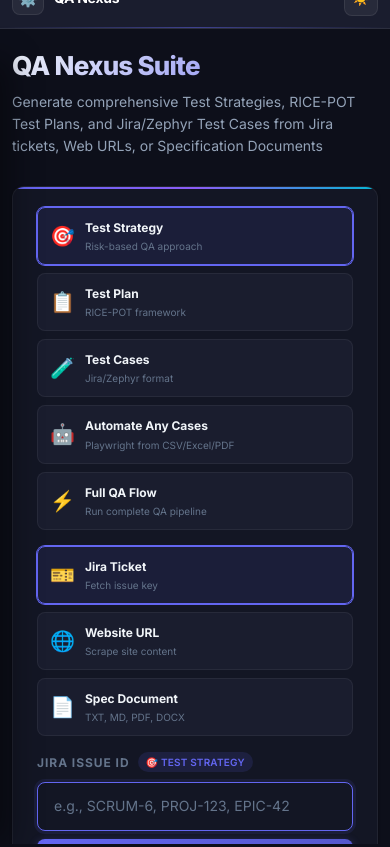
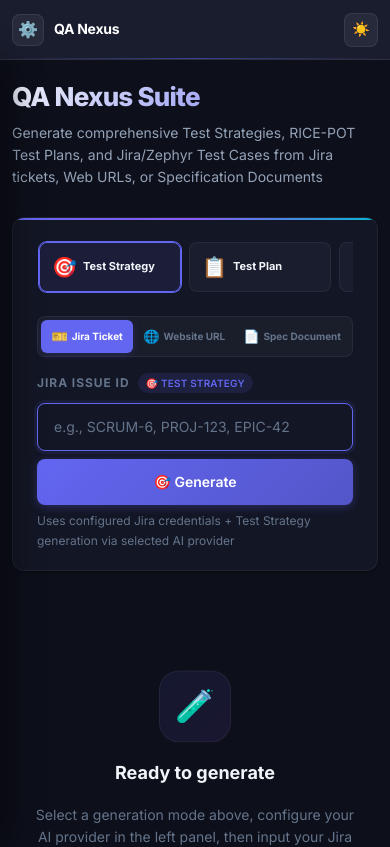
Before and after one commit to nirajmehta011/test-strategy-builder, a React (Vite) app in the folder app/: page / in a window 390 px wide. Shown: the top 847 px of the page. Built offline with nearby package versions, Linux system fonts and the light colour scheme; no server answers.

Commit message:
feat: enhance mobile layouts with segmented source tabs and swipeable mode ribbon

```diff
--- a/app/src/components/JiraIDInput.tsx
+++ b/app/src/components/JiraIDInput.tsx
@@ -316,42 +316,33 @@
           <div className="input-source-selector">
             <button
               type="button"
-              className={`mode-btn ${inputSource === 'jira' ? 'active' : ''}`}
+              className={`source-tab-btn ${inputSource === 'jira' ? 'active' : ''}`}
               style={inputSource === 'jira' ? { '--mode-color': activeInfo.color } as React.CSSProperties : {}}
               onClick={() => { setInputSource('jira'); setValidationError(null) }}
               disabled={loading}
             >
-              <span className="mode-btn-icon">🎫</span>
-              <div className="mode-btn-text">
-                <span className="mode-btn-label">Jira Ticket</span>
-                <span className="mode-btn-sub">Fetch issue key</span>
-              </div>
+              <span className="source-tab-icon">🎫</span>
+              <span className="source-tab-label">Jira Ticket</span>
             </button>
             <button
               type="button"
-              className={`mode-btn ${inputSource === 'url' ? 'active' : ''}`}
+              className={`source-tab-btn ${inputSource === 'url' ? 'active' : ''}`}
               style={inputSource === 'url' ? { '--mode-color': activeInfo.color } as React.CSSProperties : {}}
               onClick={() => { setInputSource('url'); setValidationError(null) }}
               disabled={loading}
             >
-              <span className="mode-btn-icon">🌐</span>
-              <div className="mode-btn-text">
-                <span className="mode-btn-label">Website URL</span>
-                <span className="mode-btn-sub">Scrape site content</span>
-              </div>
+              <span className="source-tab-icon">🌐</span>
+              <span className="source-tab-label">Website URL</span>
             </button>
             <button
               type="button"
-              className={`mode-btn ${inputSource === 'doc' ? 'active' : ''}`}
+              className={`source-tab-btn ${inputSource === 'doc' ? 'active' : ''}`}
               style={inputSource === 'doc' ? { '--mode-color': activeInfo.color } as React.CSSProperties : {}}
               onClick={() => { setInputSource('doc'); setValidationError(null) }}
               disabled={loading}
             >
-              <span className="mode-btn-icon">📄</span>
-              <div className="mode-btn-text">
-                <span className="mode-btn-label">Spec Document</span>
-                <span className="mode-btn-sub">TXT, MD, PDF, DOCX</span>
-              </div>
+              <span className="source-tab-icon">📄</span>
+              <span className="source-tab-label">Spec Document</span>
             </button>
           </div>
 
--- a/app/src/styles/globals.css
+++ b/app/src/styles/globals.css
@@ -1607,12 +1607,49 @@
   100% { transform: scale(1); }
 }
 
-/* ─── Input Source Selector ─────────────────────────────────────────────── */
+/* ─── Input Source Selector (Segmented Control) ─────────────────────────── */
 .input-source-selector {
-  display: grid;
-  grid-template-columns: repeat(3, 1fr);
-  gap: 8px;
+  display: flex;
+  background: rgba(255, 255, 255, 0.03);
+  border: 1px solid var(--border);
+  border-radius: var(--radius-sm);
+  padding: 4px;
   margin-bottom: 16px;
+  gap: 4px;
+  width: 100%;
+}
+
+.source-tab-btn {
+  flex: 1;
+  display: flex;
+  align-items: center;
+  justify-content: center;
+  gap: 6px;
+  padding: 8px 12px;
+  border-radius: calc(var(--radius-sm) - 2px);
+  border: none;
+  background: transparent;
+  color: var(--text-muted);
+  font-size: 11px;
+  font-weight: 700;
+  cursor: pointer;
+  transition: var(--transition);
+  white-space: nowrap;
+}
+
+.source-tab-btn:hover:not(:disabled) {
+  color: var(--text-primary);
+  background: rgba(255, 255, 255, 0.02);
+}
+
+.source-tab-btn.active {
+  background: var(--mode-color, var(--accent));
+  color: #fff;
+  box-shadow: 0 2px 8px rgba(99, 102, 241, 0.2);
+}
+
+.source-tab-icon {
+  font-size: 13px;
 }
 
 /* ─── Sidebar Toggle Button ─────────────────────────────────────────────── */
@@ -1639,10 +1676,24 @@
 
 /* ─── Responsive Mobile Layout & Styles ────────────────────────────────── */
 @media (max-width: 768px) {
-  /* Stack app body elements vertically */
+  /* Enable native smooth scrolling and disable height-lock clipping on mobile */
+  html, body, .app-shell {
+    height: auto !important;
+    min-height: 100vh;
+    overflow-y: visible !important;
+    -webkit-overflow-scrolling: touch;
+  }
+
   .app-body {
-    flex-direction: column;
-    overflow: visible;
+    flex-direction: column !important;
+    overflow: visible !important;
+    height: auto !important;
+  }
+
+  .main-content {
+    padding: 16px 12px;
+    overflow: visible !important;
+    height: auto !important;
   }
 
   /* Make settings sidebar a sliding drawer overlay */
@@ -1657,6 +1708,7 @@
     transform: translateX(0);
     transition: transform 0.3s cubic-bezier(0.4, 0, 0.2, 1);
     border-right: 1px solid var(--sidebar-border);
+    height: calc(100vh - var(--header-height)) !important;
   }
 
   .sidebar.collapsed {
@@ -1664,12 +1716,6 @@
     width: 290px !important;
   }
 
-  /* Reduce main workspace content margins/paddings */
-  .main-content {
-    padding: 16px 12px;
-    overflow-x: hidden;
-  }
-
   /* Header sizes adjust for small screens */
   .app-header {
     padding: 0 12px;
@@ -1691,14 +1737,46 @@
     display: none; /* Hide subtitle */
   }
 
-  /* Input forms wrap to vertical stack */
+  /* Horizontal swipeable mode selector ribbon */
+  .mode-selector {
+    display: flex !important;
+    flex-wrap: nowrap !important;
+    overflow-x: auto !important;
+    padding: 4px 2px 8px 2px !important;
+    gap: 8px !important;
+    scrollbar-width: none;
+    -webkit-overflow-scrolling: touch;
+  }
+
+  .mode-selector::-webkit-scrollbar {
+    display: none; /* Hide scrollbar for clean touch swipe UI */
+  }
+
+  .mode-btn {
+    flex: 0 0 auto !important;
+    min-width: 142px;
+    padding: 8px 12px !important;
+    gap: 6px !important;
+  }
+
+  .mode-btn-sub {
+    display: none !important; /* Hide description to conserve vertical height */
+  }
+
+  .mode-btn-label {
+    font-size: 11px !important;
+  }
+
+  /* Input group stacks vertically */
   .input-source-selector {
-    grid-template-columns: 1fr;
-    gap: 8px;
-  }
-
-  .mode-selector {
-    grid-template-columns: 1fr !important;
+    padding: 3px;
+    gap: 2px;
+  }
+
+  .source-tab-btn {
+    padding: 6px 8px;
+    font-size: 10px;
+    gap: 4px;
   }
 
   .jira-input-wrapper {
```
